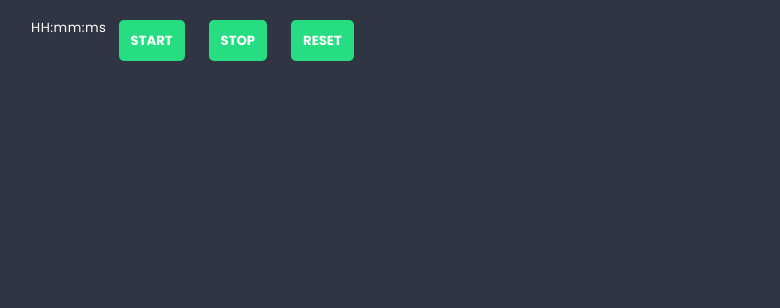
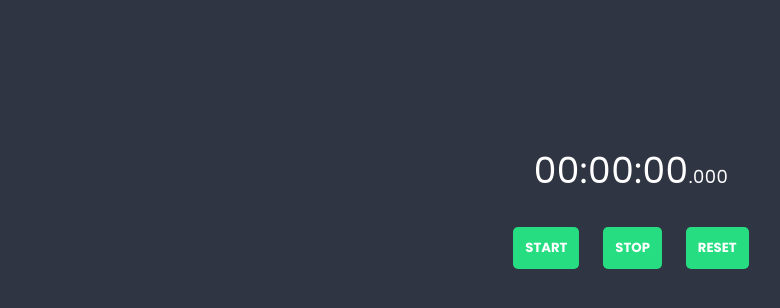
Before and after one commit to martingx89/react-stoper, a React (Create React App) app: page / in a window 1280 px wide. Shown: the top 308 px of the page, without its empty margins (9-789 px from the left). Built offline with nearby package versions, Linux system fonts and the light colour scheme.

Commit message:
Add timer

```diff
--- a/src/App.js
+++ b/src/App.js
@@ -1,19 +1,19 @@
 import Timer from './components/Timer/Timer';
 import Button from './components/Button/Button';
 import Container from './components/Container/Container';
-import { useState } from 'react';
+import { useState, useEffect } from 'react';
 
 const App = () => {
   const [time, setTime] = useState(0);
 
-  const [interval, setInterval] = useState(null);
+  const [timer, setTimer] = useState(null);
 
   return (
     <Container>
-      <Timer />
-      <Button>start</Button>
-      <Button>stop</Button>
-      <Button>reset</Button>
+      <Timer time={time} />
+      <Button action={''}>start</Button>
+      <Button action={''}>stop</Button>
+      <Button action={''}>reset</Button>
     </Container>
   );
 };
--- a/src/components/Button/Button.js
+++ b/src/components/Button/Button.js
@@ -1,7 +1,11 @@
 import styles from './Button.module.scss';
 
 const Button = (props) => {
-  return <button className={styles.button}>{props.children}</button>;
+  return (
+    <button className={styles.button} onClick={props.action}>
+      {props.children}
+    </button>
+  );
 };
 
 export default Button;
--- a/src/components/Container/Container.module.scss
+++ b/src/components/Container/Container.module.scss
@@ -1,5 +1,7 @@
 .wrapper {
-  display: flex;
-  max-width: 1200px;
-  margin: 20px auto;
+  display: block;
+  margin: 150px auto;
+  width: 80vw;
+  height: 500px;
+  text-align: center;
 }
--- a/src/components/Timer/Timer.js
+++ b/src/components/Timer/Timer.js
@@ -1,25 +1,19 @@
 import styles from './Timer.module.scss';
 
 const Timer = (props) => {
-  const msToHMS = (ms) => {
-    // 1- Convert to seconds:
-    let seconds = ms / 1000;
-    // 2- Extract hours:
-    const hours = parseInt(seconds / 3600);
-    // 3,600 seconds in 1 hour
-    seconds = seconds % 3600; // seconds remaining after extracting hours
-    // 3- Extract minutes:
-    const minutes = parseInt(seconds / 60);
-    // 60 seconds in 1 minute
-    // 4- Keep only seconds not extracted to minutes:
-    const sec = Math.floor(seconds % 60);
+  const hours = String(Math.floor((props.time / 360000) % 24)).padStart(2, '0');
+  const minutes = String(Math.floor((props.time / 6000) % 60)).padStart(2, '0');
+  const seconds = String(Math.floor((props.time / 100) % 60)).padStart(2, '0');
+  const milliseconds = String(props.time % 1000).padStart(3, '0');
 
-    return `${hours.toString().padStart(2, '0')}:${minutes.toString().padStart(2, '0')}:${sec
-      .toString()
-      .padStart(2, '0')}:${ms.toString().slice(-3).padStart(3, '0')}`;
-  };
-
-  return <div>HH:mm:ms</div>;
+  return (
+    <div className={styles.timer}>
+      <p>
+        {hours}:{minutes}:{seconds}
+        <span>.{milliseconds}</span>
+      </p>
+    </div>
+  );
 };
 
 export default Timer;
--- a/src/components/Timer/Timer.module.scss
+++ b/src/components/Timer/Timer.module.scss
@@ -0,0 +1,8 @@
+.timer {
+  font-size: 36px;
+  margin: 15px;
+
+  span {
+    font-size: 0.5em;
+  }
+}
```
